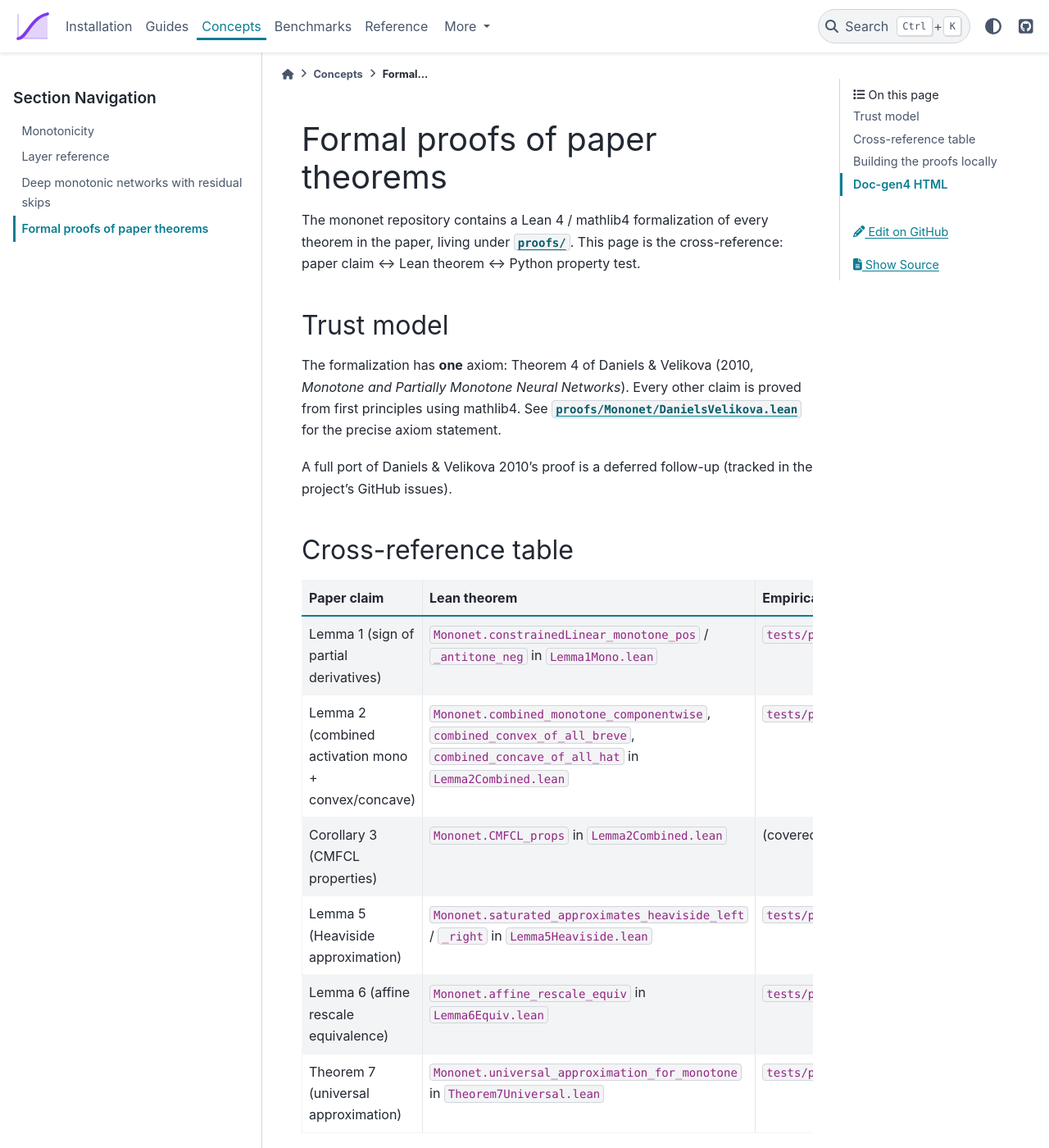
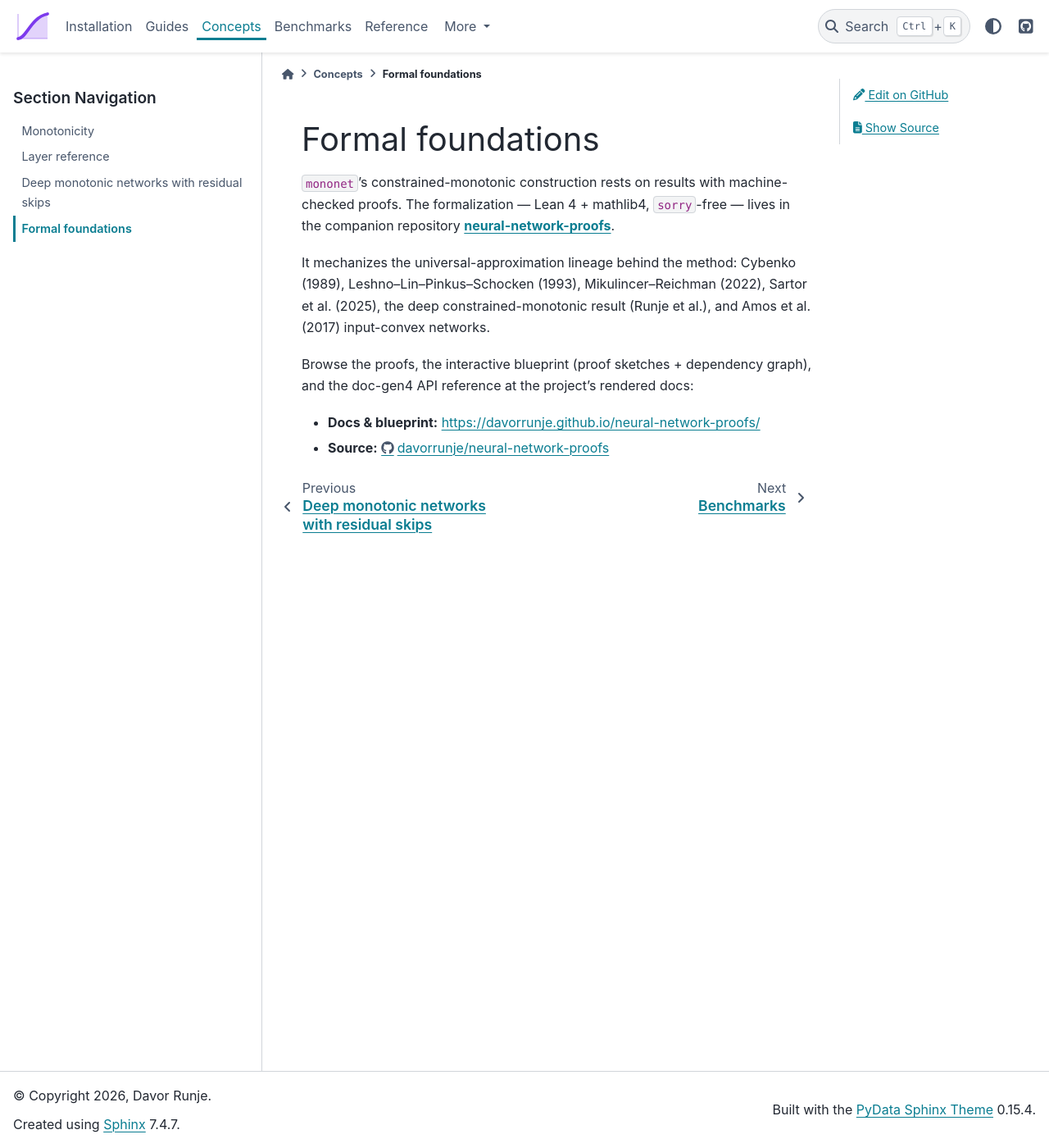
Before and after one commit to davorrunje/mononet, a Sphinx documentation site: the page built from docs/concepts/proofs.md, in a window 1280 px wide and 1400 px high. Shown: the whole window at 82% size. Built offline with Sphinx 7.4.7 and the PyData theme 0.15.4, drawn with Linux system fonts in a browser that asks for light colours; pages that are not in the unit, such as notebooks, are missing from menus; some of the changed text lies outside the part shown.

Commit message:
docs(proofs): point to external neural-network-proofs repo + hosted docs

````diff
--- a/docs/concepts/proofs.md
+++ b/docs/concepts/proofs.md
@@ -1,46 +1,17 @@
-# Formal proofs of paper theorems
+# Formal foundations
 
-The mononet repository contains a Lean 4 / mathlib4 formalization of every
-theorem in the paper, living under [`proofs/`](https://github.com/davorrunje/mononet/tree/main/proofs).
-This page is the cross-reference: paper claim ↔ Lean theorem ↔ Python
-property test.
+`mononet`'s constrained-monotonic construction rests on results with
+machine-checked proofs. The formalization — Lean 4 + mathlib4, `sorry`-free —
+lives in the companion repository
+**[neural-network-proofs](https://github.com/davorrunje/neural-network-proofs)**.
 
-## Trust model
+It mechanizes the universal-approximation lineage behind the method: Cybenko
+(1989), Leshno–Lin–Pinkus–Schocken (1993), Mikulincer–Reichman (2022),
+Sartor et al. (2025), the deep constrained-monotonic result (Runje et al.), and
+Amos et al. (2017) input-convex networks.
 
-The formalization has **one** axiom: Theorem 4 of Daniels & Velikova
-(2010, *Monotone and Partially Monotone Neural Networks*). Every other claim
-is proved from first principles using mathlib4. See
-[`proofs/Mononet/DanielsVelikova.lean`](https://github.com/davorrunje/mononet/blob/main/proofs/Mononet/DanielsVelikova.lean)
-for the precise axiom statement.
+Browse the proofs, the interactive blueprint (proof sketches + dependency
+graph), and the doc-gen4 API reference at the project's rendered docs:
 
-A full port of Daniels & Velikova 2010's proof is a deferred follow-up
-(tracked in the project's GitHub issues).
-
-## Cross-reference table
-
-| Paper claim | Lean theorem | Empirical counterpart |
-|---|---|---|
-| Lemma 1 (sign of partial derivatives) | `Mononet.constrainedLinear_monotone_pos` / `_antitone_neg` in `Lemma1Mono.lean` | `tests/properties/test_lemma1_constrained_linear_mono.py` |
-| Lemma 2 (combined activation mono + convex/concave) | `Mononet.combined_monotone_componentwise`, `combined_convex_of_all_breve`, `combined_concave_of_all_hat` in `Lemma2Combined.lean` | `tests/properties/test_lemma2_combined_mono.py` |
-| Corollary 3 (CMFCL properties) | `Mononet.CMFCL_props` in `Lemma2Combined.lean` | (covered by tests for Lemma 1 + Lemma 2) |
-| Lemma 5 (Heaviside approximation) | `Mononet.saturated_approximates_heaviside_left` / `_right` in `Lemma5Heaviside.lean` | `tests/properties/test_lemma5_heaviside_limit.py` |
-| Lemma 6 (affine rescale equivalence) | `Mononet.affine_rescale_equiv` in `Lemma6Equiv.lean` | `tests/properties/test_lemma6_affine_rescale.py` |
-| Theorem 7 (universal approximation) | `Mononet.universal_approximation_for_monotone` in `Theorem7Universal.lean` | `tests/properties/test_theorem7_uat.py` |
-
-## Building the proofs locally
-
-```bash
-cd proofs
-lake exe cache get
-lake build
-```
-
-Expected runtime: under 5 minutes if the mathlib4 cache is warm, ~15 minutes
-on a cold cache.
-
-## Doc-gen4 HTML
-
-The CI job uploads a `doc-gen4`-rendered HTML view of every module as a
-workflow artifact named `lean-docs`. Download from any successful Lean
-workflow run on the project's Actions page. Hosting the rendered HTML at a
-stable URL is a follow-up deliverable.
+- **Docs & blueprint:** <https://davorrunje.github.io/neural-network-proofs/>
+- **Source:** <https://github.com/davorrunje/neural-network-proofs>
````
Also changed, not shown: README.md (+5 -4 lines).
